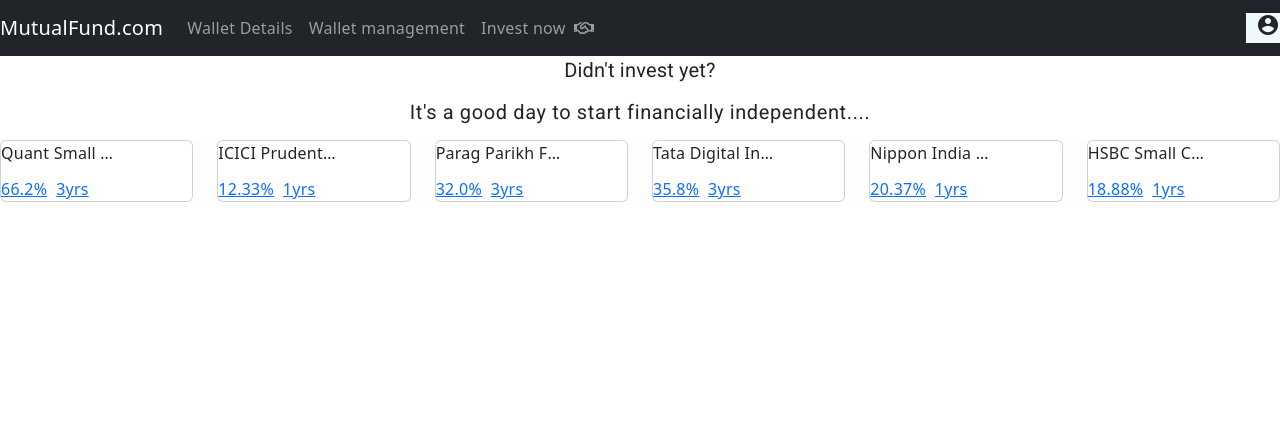
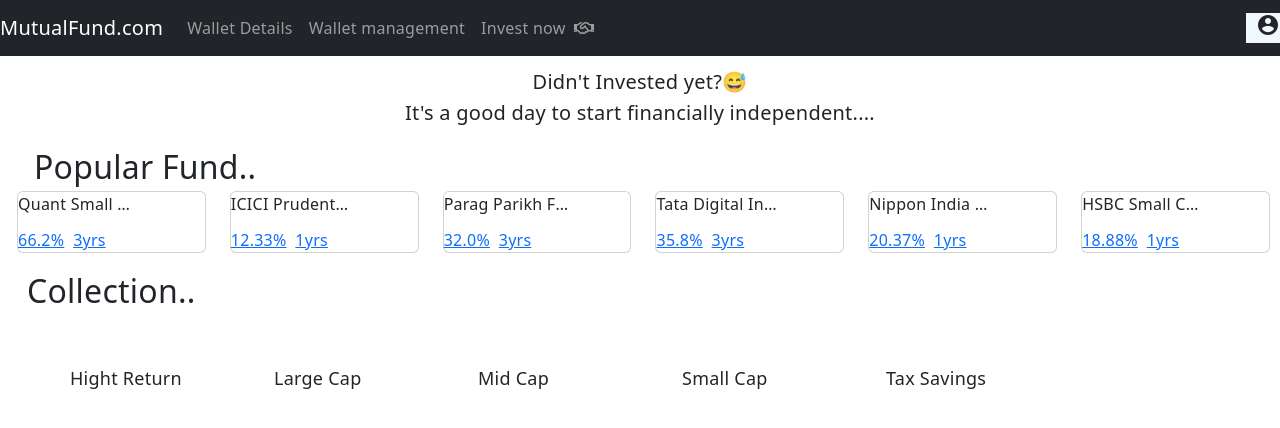
Before and after one commit to Sinha28Shivam/Frontend, an Angular app: page / in a window 1280 px wide. Shown: the top 428 px of the page. Built offline with nearby package versions, Linux system fonts and the light colour scheme.

Commit message:
Changes. in main.css and and apply on the dashboard home

```diff
--- a/src/app/MyComponents/dashboard-home/dashboard-home.component.css
+++ b/src/app/MyComponents/dashboard-home/dashboard-home.component.css
@@ -0,0 +1,80 @@
+@import '~@fortawesome/fontawesome-free/css/all.css';
+
+.list {
+    list-style: none;
+}
+.list li:before {
+    /* content: ; */
+    display: inline-block;
+    padding-inline-end: 0.75rem;
+    transition: transform 200ms;
+}
+.list li:hover::before {
+    transform: translateX(0.25rem);
+}
+.container-fluid{
+    margin: 0%;
+    padding: 0%;
+}
+.d-flex{
+    padding-left: 10px;
+}
+.account{
+    background-color: aliceblue;
+    padding-left: 10px;
+}
+table, th, td {
+    border: 1px solid black;
+  }
+ .para{
+    color: rgba(5, 0, 3, 0.87);
+    text-align: center;
+    font-size: 20px;
+    /* padding-top: 10; */
+    margin: 1px;
+  }
+.example-card{
+    padding-left: 10px;
+}
+/* .col-sm-2{
+    margin-left: 5px;
+    margin-top: 30px;
+    padding-right: 60px;
+    padding-left: 10px;
+} */
+.card-text{
+    white-space: nowrap;
+    overflow: hidden;
+    text-overflow: ellipsis;
+    max-width: 30rem;
+}
+.Mutualfundname{
+    background-color: rgba(255, 255, 255, 0.957);
+    padding-left: 7px;
+}
+
+.colle{
+    text-align: left;
+    padding-left: 7px;
+}
+
+.collection{
+    padding-top: 14px;
+    margin-right: 50px;
+    margin-left: 10px;
+    font-size: xx-large;
+}
+
+.highreturn{
+    font-size: large;
+    /* text-align: center; */
+    padding-left: 50px;
+    margin-top: 50px;
+}
+
+.col-sm{
+    margin-top: 10px;
+}
+.container-fluid-2{
+    padding: 10px;
+}
--- a/src/app/MyComponents/dashboard-home/dashboard-home.component.html
+++ b/src/app/MyComponents/dashboard-home/dashboard-home.component.html
@@ -10,5 +10,143 @@
  <!-- <div class="heading">
   <h1>You have not invested anything start investing now...</h1>
  </div> -->
+
+<div class="container-fluid-2">
+  <div class="container-fluid-1">
+    <div class="para">Didn't Invested yet?😅</div>
+    <div class="para">It's a good day to start financially independent....</div>
+  </div>
+
+  <div class="Mutualfundname">
+    <!-- <table class="mufus">
+    <tr>
+      <th>Mutual Fund</th>
+      <th>Price</th>
+    </tr>
+    <tbody>
+      <tr>
+        <div>Quant Small Cap Fund Direct Plan Growth</div>
+        <div>66.2%</div>
+      </tr>
+      <tr>
+        <div>ICICI Prudential Commodities Fund Direct   Growth</div>
+        <div>55.7%</div>
+      </tr>
+      <tr>
+        <div>Parag Parikh Flexi Cap Fund Direct Growth</div>
+      </tr>
+    </tbody>
+
+
+  </table> -->
+  <div class="collection">
+  <div class="colle">Popular Fund..</div></div>
+    <div class="row">
+      <div class="col-sm-2">
+        <div class="card">
+          <div class="h-25 d-inline-block" style="width: 121px;">
+            <p class="card-text">Quant Small Cap Fund Direct Plan Growth</p>
+            <a href="#" class="btn-primary">66.2%</a>&nbsp;
+            <a href="#" class="btn-primary">3yrs</a>
+          </div>
+        </div>
+      </div>
+      <div class="col-sm-2">
+        <div class="card">
+          <div class="h-25 d-inline-block" style="width: 121px;">
+            <p class="card-text">ICICI Prudential Commodities Fund Direct Growth</p>
+            <a href="#" class="btn-primary">12.33%</a>&nbsp;
+            <a href="#" class="btn-primary">1yrs</a>
+          </div>
+        </div>
+      </div>
+      <div class="col-sm-2">
+        <div class="card">
+          <div class="h-25 d-inline-block" style="width: 125px;">
+            <p class="card-text">Parag Parikh Flexi Cap Fund Direct Growth</p>
+            <a href="#" class="btn-primary">32.0%</a>&nbsp;
+            <a href="#" class="btn-primary">3yrs</a>
+          </div>
+        </div>
+      </div>
+      <div class="col-sm-2">
+        <div class="card">
+          <div class="h-25 d-inline-block" style="width: 125px;">
+            <p class="card-text">Tata Digital India Fund Direct Growth</p>
+            <a href="#" class="btn-primary">35.8%</a>&nbsp;
+            <a href="#" class="btn-primary">3yrs</a>
+          </div>
+        </div>
+      </div>
+      <div class="col-sm-2">
+        <div class="card">
+          <div class="h-25 d-inline-block" style="width: 125px;">
+            <p class="card-text">Nippon India Small Cap Fund Direct Growth</p>
+            <a href="#" class="btn-primary">20.37%</a>&nbsp;
+            <a href="#" class="btn-primary">1yrs</a>
+          </div>
+        </div>
+      </div>
+      <div class="col-sm-2">
+        <div class="card">
+          <div class="h-25 d-inline-block" style="width: 125px;">
+            <p class="card-text">HSBC Small Cap Fund Direct Growth</p>
+            <a href="#" class="btn-primary">18.88%</a>&nbsp;
+            <a href="#" class="btn-primary">1yrs</a>
+          </div>
+        </div>
+      </div>
+    </div>
+  </div>
+
+<section>
+  <div class="collection">
+    <div class="colle">Collection..</div>
+    <div class="row">
+      <div class="col-sm-2">
+        <div class="highreturn">
+          Hight Return
+        </div>
+      </div>
+      <div class="col-sm-2">
+        <div class="highreturn">
+          Large Cap
+        </div>
+      </div>
+      <div class="col-sm-2">
+        <div class="highreturn">
+          Mid Cap
+        </div>
+      </div>
+      <div class="col-sm-2">
+        <div class="highreturn">
+          Small Cap
+        </div>
+      </div>
+      <div class="col-sm-2">
+        <div class="highreturn">
+          Tax Savings
+        </div>
+      </div>
+
+    </div>
+  </div>
+</section>
+
+
+
+
+
+
+
+
+
+
+
+
+
+
+
+</div>
 </body>
 </html>
--- a/src/app/MyComponents/navbar/navbar.component.css
+++ b/src/app/MyComponents/navbar/navbar.component.css
@@ -26,21 +26,22 @@
 table, th, td {
     border: 1px solid black;
   }
- h3, h4{
+ .para{
     color: rgba(5, 0, 3, 0.87);
     text-align: center;
     font-size: 20px;
+    /* padding-top: 10; */
+    margin: 1px;
   }
 .example-card{
     padding-left: 10px;
 }
-.col-sm{
-    margin-left: 10px;
-    margin-top: 10px;
-    padding-right: 10px;
-    /* background-color: black; */
-
-}
+/* .col-sm-2{
+    margin-left: 5px;
+    margin-top: 30px;
+    padding-right: 60px;
+    padding-left: 10px;
+} */
 .card-text{
     white-space: nowrap;
     overflow: hidden;
@@ -48,5 +49,32 @@
     max-width: 30rem;
 }
 .Mutualfundname{
-    background-color: rgba(253, 253, 253, 0.546);
+    background-color: rgba(255, 255, 255, 0.957);
+    padding-left: 7px;
 }
+
+.colle{
+    text-align: left;
+    padding-left: 7px;
+}
+
+.collection{
+    padding-top: 14px;
+    margin-right: 50px;
+    margin-left: 10px;
+    font-size: xx-large;
+}
+
+.highreturn{
+    font-size: large;
+    /* text-align: center; */
+    padding-left: 50px;
+    margin-top: 50px;
+}
+
+.col-sm{
+    margin-top: 10px;
+}
+.container-fluid-2{
+    padding: 10px;
+}
--- a/src/app/MyComponents/navbar/navbar.component.html
+++ b/src/app/MyComponents/navbar/navbar.component.html
@@ -11,7 +11,7 @@
 </head>
 
 <body>
-  <header>
+  <!-- <header> -->
     <div class="container-fluid">
       <nav class="navbar navbar-expand-md navbar-dark bg-dark">
         <div class="container-fluid">
@@ -46,39 +46,18 @@
 
       </nav>
     </div>
-  </header>
+  <!-- </header> -->
 
 
-  <section>
-    <div class="container-fluid">
-      <h3>Didn't invest yet?</h3>
-      <h4>It's a good day to start financially independent....</h4>
+<!-- <div class="container-fluid-1">
+  <div class="container-fluid-1">
+    <div class="para">Didn't Invested yet?😅</div>
+    <div class="para">It's a good day to start financially independent....</div>
   </div>
 
   <div class="Mutualfundname">
-    <!-- <table class="mufus">
-      <tr>
-        <th>Mutual Fund</th>
-        <th>Price</th>
-      </tr>
-      <tbody>
-        <tr>
-          <div>Quant Small Cap Fund Direct Plan Growth</div>
-          <div>66.2%</div>
-        </tr>
-        <tr>
-          <div>ICICI Prudential Commodities Fund Direct   Growth</div>
-          <div>55.7%</div>
-        </tr>
-        <tr>
-          <div>Parag Parikh Flexi Cap Fund Direct Growth</div>
-        </tr>
-      </tbody>
-
-
-    </table> -->
-
-
+  <div class="collection">
+  <div class="colle">Popular Fund..</div></div>
     <div class="row">
       <div class="col-sm-2">
         <div class="card">
@@ -119,7 +98,7 @@
       <div class="col-sm-2">
         <div class="card">
           <div class="h-25 d-inline-block" style="width: 125px;">
-            <p class="card-text">Nippon India Small Cap Fund Direct  Growth</p>
+            <p class="card-text">Nippon India Small Cap Fund Direct Growth</p>
             <a href="#" class="btn-primary">20.37%</a>&nbsp;
             <a href="#" class="btn-primary">1yrs</a>
           </div>
@@ -135,10 +114,58 @@
         </div>
       </div>
     </div>
+  </div>
+
+<section>
+  <div class="collection">
+    <div class="colle">Collection..</div>
+    <div class="row">
+      <div class="col-sm-2">
+        <div class="highreturn">
+          Hight Return
+        </div>
+      </div>
+      <div class="col-sm-2">
+        <div class="highreturn">
+          Large Cap
+        </div>
+      </div>
+      <div class="col-sm-2">
+        <div class="highreturn">
+          Mid Cap
+        </div>
+      </div>
+      <div class="col-sm-2">
+        <div class="highreturn">
+          Small Cap
+        </div>
+      </div>
+      <div class="col-sm-2">
+        <div class="highreturn">
+          Tax Savings
+        </div>
+      </div>
 
     </div>
+  </div> -->
+<!-- </section> -->
 
-</section>
+
+
+
+
+
+
+
+
+
+
+
+
+
+
+<!-- </div> -->
+
 </body>
 
 </html>
--- a/src/app/app-routing.module.ts
+++ b/src/app/app-routing.module.ts
@@ -3,11 +3,13 @@
 import { ErrorPageComponent } from './MyComponents/error-page/error-page.component';
 import { WalletDetailsComponent } from './MyComponents/wallet-details/wallet-details.component';
 import { WalletManagementComponent } from './MyComponents/wallet-management/wallet-management.component';
+import { DashboardHomeComponent } from './MyComponents/dashboard-home/dashboard-home.component';
 
 // import { NavbarComponent } from './MyComponents/navbar/navbar.component';
 
 const routes: Routes = [
-  {path: 'error', component: ErrorPageComponent},
+  // {path: 'error', component: ErrorPageComponent},
+  {path:'',component:DashboardHomeComponent},
   {path: 'wallet-details', component: WalletDetailsComponent},
   {path: '**', component: ErrorPageComponent},
   {path: 'WalletManagement', component: WalletManagementComponent},
--- a/src/app/app.component.html
+++ b/src/app/app.component.html
@@ -1,5 +1,6 @@
 <navbar></navbar>
 <!-- <sidebar></sidebar> -->
-<dashboard-home></dashboard-home>
+<!-- <dashboard-home></dashboard-home> -->
 <router-outlet></router-outlet>
+<!-- <app-wallet-details></app-wallet-details> -->
 <!-- <app-error-page></app-error-page> -->
--- a/src/index.html
+++ b/src/index.html
@@ -2,7 +2,7 @@
 <html lang="en">
 <head>
   <meta charset="utf-8">
-  <title>Mutual </title>
+  <title>Mutual Fund</title>
   <base href="/">
   <meta name="viewport" content="width=device-width, initial-scale=1">
   <link rel="icon" type="image/x-icon" href="favicon.ico">
--- a/src/styles.css
+++ b/src/styles.css
@@ -1,4 +1,4 @@
 /* You can add global styles to this file, and also import other style files */
 
-html, body { height: 100%; }
-body { margin: 0; font-family: Roboto, "Helvetica Neue", sans-serif; }
+/* html, body { height: 100%; }
+body { margin: 0; font-family: Roboto, "Helvetica Neue", sans-serif; } */
```
Lines whose indentation alone changed are shown as unchanged.
